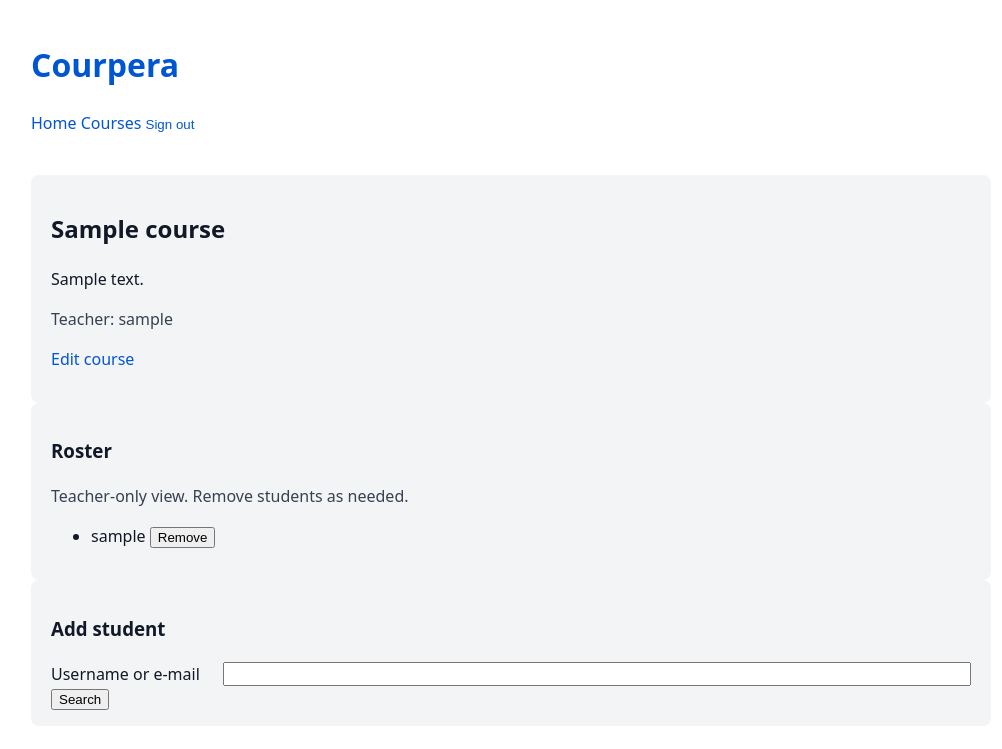
After one commit to blob451/Courpera, a Django app: page /courses/1/ in a window 1280 px wide. The commit adds this page. Shown: the top 749 px of the page, without its empty margins (129-1131 px from the left). Run offline with Django 5.2, Linux system fonts and the light colour scheme; a user stored in the database is signed in; tables that the repository leaves empty hold one stand-in row (values such as "Sample post").

Commit message:
5.01.Courses: models, enrol/unenrol, owner tools, search & edit
- Settings/URLs: add courses app to INSTALLED_APPS; include /courses/ in project urls
- Models/Migrations: add Course (owner, title, description) and Enrolment (unique (course, student)); create initial migration
- Admin: register Course and Enrolment with useful list/search fields
- Forms: CourseForm (create/edit); AddStudentForm (teacher search by username/e‑mail)
- Views:
      - list (public catalogue with enrol/unenrol for students; “Create” for teachers)
      - create (teacher‑only), edit (owner‑only)
      - detail (visible to owner or enrolled; owner controls always visible)
      - enrol (student), unenrol (student), remove student (owner), add student (owner)
      - add‑student supports “Search” (partial case‑insensitive match) and enrol from results
- Templates:
      - courses/list.html (enrol/unenrol buttons for students)
      - courses/create.html (course form)
      - courses/detail.html (owner: edit link, roster with remove, add‑student search/results; student: unenrol button)
      - base.html: add “Courses” link in nav
- UX: if search has no matches, show “No users found” popup; owner controls appear even with empty roster

```diff
--- a/config/settings/base.py
+++ b/config/settings/base.py
@@ -31,6 +31,7 @@ INSTALLED_APPS = [
     "drf_spectacular",
     # Local apps
     "accounts",
+    "courses",
     "ui",
     "api",
 ]
--- a/config/urls.py
+++ b/config/urls.py
@@ -10,6 +10,7 @@ from django.urls import include, path
 urlpatterns = [
     path("admin/", admin.site.urls),
     path("accounts/", include("accounts.urls")),
+    path("courses/", include("courses.urls")),
     path("", include("ui.urls")),  # public index
     # API schema and docs
     path("", include("api.urls")),
--- /dev/null
+++ b/courses/forms.py
@@ -0,0 +1,24 @@
+"""Forms for creating courses."""
+from __future__ import annotations
+
+from django import forms
+
+from .models import Course
+
+
+class CourseForm(forms.ModelForm):
+    """Teacher-facing form for creating/editing courses."""
+
+    class Meta:
+        model = Course
+        fields = ("title", "description")
+
+
+class AddStudentForm(forms.Form):
+    """Teacher utility form to enrol a student by username or e‑mail.
+
+    This keeps the UI simple. A richer search will be added in a later
+    stage. Validation ensures the user exists and holds the student role.
+    """
+
+    query = forms.CharField(label="Username or e‑mail", max_length=150)
--- /dev/null
+++ b/courses/urls.py
@@ -0,0 +1,25 @@
+from django.urls import path
+
+from .views import (
+    course_list,
+    course_create,
+    course_edit,
+    course_detail,
+    course_enrol,
+    course_unenrol,
+    course_remove_student,
+    course_add_student,
+)
+
+app_name = "courses"
+
+urlpatterns = [
+    path("", course_list, name="list"),
+    path("create/", course_create, name="create"),
+    path("<int:pk>/", course_detail, name="detail"),
+    path("<int:pk>/edit/", course_edit, name="edit"),
+    path("<int:pk>/enrol/", course_enrol, name="enrol"),
+    path("<int:pk>/unenrol/", course_unenrol, name="unenrol"),
+    path("<int:pk>/remove/<int:user_id>/", course_remove_student, name="remove"),
+    path("<int:pk>/add-student/", course_add_student, name="add-student"),
+]
--- /dev/null
+++ b/courses/views.py
@@ -0,0 +1,185 @@
+"""Course list/detail and enrolment actions (Stage 5)."""
+from __future__ import annotations
+
+from django.contrib import messages
+from django.contrib.auth.decorators import login_required
+from django.core.exceptions import PermissionDenied
+from django.http import HttpRequest, HttpResponse
+from django.shortcuts import get_object_or_404, redirect, render
+
+from accounts.decorators import role_required
+from accounts.models import Role
+from django.contrib.auth.models import User
+from django.db.models import Q
+from .forms import CourseForm, AddStudentForm
+from .models import Course, Enrolment
+
+
+def _is_enrolled(user, course: Course) -> bool:
+    if not getattr(user, "is_authenticated", False):
+        return False
+    return Enrolment.objects.filter(course=course, student=user).exists()
+
+
+def course_list(request: HttpRequest) -> HttpResponse:
+    """Public course catalogue; actions vary by role."""
+    courses = Course.objects.select_related("owner").all()
+    enrolments = set()
+    if request.user.is_authenticated:
+        enrolments = set(Enrolment.objects.filter(student=request.user).values_list("course_id", flat=True))
+    ctx = {"courses": courses, "enrolled_ids": enrolments, "role": getattr(getattr(request.user, "profile", None), "role", None)}
+    return render(request, "courses/list.html", ctx)
+
+
+@login_required
+@role_required(Role.TEACHER)
+def course_create(request: HttpRequest) -> HttpResponse:
+    """Teacher-only course creation."""
+    if request.method == "POST":
+        form = CourseForm(request.POST)
+        if form.is_valid():
+            course = form.save(commit=False)
+            course.owner = request.user
+            course.save()
+            messages.success(request, "Course created.")
+            return redirect("courses:detail", pk=course.pk)
+    else:
+        form = CourseForm()
+    return render(request, "courses/create.html", {"form": form})
+
+
+@login_required
+@role_required(Role.TEACHER)
+def course_edit(request: HttpRequest, pk: int) -> HttpResponse:
+    """Teacher-only edit of course title/description (owner only)."""
+    course = get_object_or_404(Course, pk=pk)
+    if not course.is_owner(request.user):
+        raise PermissionDenied
+    if request.method == "POST":
+        form = CourseForm(request.POST, instance=course)
+        if form.is_valid():
+            form.save()
+            messages.success(request, "Course updated.")
+            return redirect("courses:detail", pk=course.pk)
+    else:
+        form = CourseForm(instance=course)
+    return render(request, "courses/create.html", {"form": form})
+
+
+@login_required
+def course_detail(request: HttpRequest, pk: int) -> HttpResponse:
+    """Course detail restricted to owner or enrolled students."""
+    course = get_object_or_404(Course.objects.select_related("owner"), pk=pk)
+    owner_view = course.is_owner(request.user)
+    is_enrolled = _is_enrolled(request.user, course)
+    if not (owner_view or is_enrolled):
+        raise PermissionDenied
+
+    # For teachers, show roster; for students, show a concise message.
+    roster = None
+    add_form = None
+    if owner_view:
+        roster = Enrolment.objects.filter(course=course).select_related("student").order_by("student__username")
+        add_form = AddStudentForm()
+    ctx = {"course": course, "owner_view": owner_view, "is_enrolled": is_enrolled, "roster": roster, "add_form": add_form}
+    return render(request, "courses/detail.html", ctx)
+
+
+@login_required
+@role_required(Role.STUDENT)
+def course_enrol(request: HttpRequest, pk: int) -> HttpResponse:
+    """Enrol the current student into a course (idempotent)."""
+    course = get_object_or_404(Course, pk=pk)
+    if request.method == "POST":
+        _, created = Enrolment.objects.get_or_create(course=course, student=request.user)
+        if created:
+            messages.success(request, "Enrolled in course.")
+        return redirect("courses:detail", pk=course.pk)
+    return redirect("courses:list")
+
+
+@login_required
+@role_required(Role.TEACHER)
+def course_remove_student(request: HttpRequest, pk: int, user_id: int) -> HttpResponse:
+    """Teacher removes a student from their course.
+
+    Permission: only the course owner can remove students.
+    """
+    course = get_object_or_404(Course, pk=pk)
+    if not course.is_owner(request.user):
+        raise PermissionDenied
+    if request.method == "POST":
+        Enrolment.objects.filter(course=course, student_id=user_id).delete()
+        messages.success(request, "Student removed from course.")
+    return redirect("courses:detail", pk=course.pk)
+
+
+@login_required
+@role_required(Role.TEACHER)
+def course_add_student(request: HttpRequest, pk: int) -> HttpResponse:
+    """Teacher enrols a student by username or e‑mail (owner only), or searches.
+
+    Behaviour:
+    - If the submitted button named 'action' has value 'search', perform a
+      partial match search on username/e‑mail and render the course detail
+      with results.
+    - Otherwise, attempt to enrol a single user identified by the query
+      (exact username or e‑mail match), then redirect back to detail.
+    """
+    course = get_object_or_404(Course, pk=pk)
+    if not course.is_owner(request.user):
+        raise PermissionDenied
+    if request.method == "POST":
+        form = AddStudentForm(request.POST)
+        if form.is_valid():
+            q = form.cleaned_data["query"].strip()
+            action = request.POST.get("action", "enrol").lower()
+            if action == "search":
+                # Partial, case-insensitive match on username or e‑mail; student role only
+                results = (
+                    User.objects.select_related("profile")
+                    .filter(Q(username__icontains=q) | Q(email__icontains=q))
+                    .filter(profile__role=Role.STUDENT)
+                    .order_by("username")[:20]
+                )
+                roster = (
+                    Enrolment.objects.filter(course=course)
+                    .select_related("student")
+                    .order_by("student__username")
+                )
+                ctx = {
+                    "course": course,
+                    "owner_view": True,
+                    "is_enrolled": False,
+                    "roster": roster,
+                    "add_form": form,
+                    "search_results": results,
+                    "searched": True,
+                }
+                return render(request, "courses/detail.html", ctx)
+            # Enrol flow: exact match on username or e‑mail
+            target = (
+                User.objects.select_related("profile").filter(username__iexact=q).first()
+                or User.objects.select_related("profile").filter(email__iexact=q).first()
+            )
+            if not target:
+                messages.error(request, "No user found for that username or e‑mail.")
+                return redirect("courses:detail", pk=course.pk)
+            profile = getattr(target, "profile", None)
+            if not profile or profile.role != Role.STUDENT:
+                messages.error(request, "User is not a student.")
+                return redirect("courses:detail", pk=course.pk)
+            Enrolment.objects.get_or_create(course=course, student=target)
+            messages.success(request, f"Enrolled {target.username}.")
+    return redirect("courses:detail", pk=course.pk)
+
+
+@login_required
+@role_required(Role.STUDENT)
+def course_unenrol(request: HttpRequest, pk: int) -> HttpResponse:
+    """Student unenrols from a course (owner unaffected)."""
+    course = get_object_or_404(Course, pk=pk)
+    if request.method == "POST":
+        Enrolment.objects.filter(course=course, student=request.user).delete()
+        messages.success(request, "Unenrolled from course.")
+    return redirect("courses:list")
--- a/templates/base.html
+++ b/templates/base.html
@@ -28,11 +28,13 @@
       <nav aria-label="Primary">
         {% if request.user.is_authenticated %}
           <a href="/accounts/home/">Home</a>
+          <a href="/courses/">Courses</a>
           <form method="post" action="/accounts/logout/" style="display:inline">
             {% csrf_token %}
             <button type="submit" style="background:none;border:0;color:var(--accent);cursor:pointer;padding:0">Sign out</button>
           </form>
         {% else %}
+          <a href="/courses/">Courses</a>
           <a href="/accounts/login/">Sign in</a>
           <a href="/accounts/register/">Register</a>
         {% endif %}
--- /dev/null
+++ b/templates/courses/detail.html
@@ -0,0 +1,73 @@
+{% extends "base.html" %}
+{% block title %}{{ course.title }} — {{ block.super }}{% endblock %}
+{% block content %}
+  <section class="panel">
+    <h2>{{ course.title }}</h2>
+    {% if course.description %}
+      <p>{{ course.description }}</p>
+    {% endif %}
+    <p class="muted">Teacher: {{ course.owner.username }}</p>
+    {% if owner_view %}
+      <p><a href="/courses/{{ course.id }}/edit/">Edit course</a></p>
+    {% endif %}
+  </section>
+
+  {% if owner_view %}
+  <section class="panel">
+    <h3>Roster</h3>
+    <p class="muted">Teacher-only view. Remove students as needed.</p>
+    <ul>
+      {% for e in roster %}
+        <li>
+          {{ e.student.username }}
+          <form method="post" action="/courses/{{ course.id }}/remove/{{ e.student.id }}/" style="display:inline">
+            {% csrf_token %}
+            <button type="submit">Remove</button>
+          </form>
+        </li>
+      {% empty %}
+        <li>No students enrolled yet.</li>
+      {% endfor %}
+    </ul>
+  </section>
+  <section class="panel">
+    <h3>Add student</h3>
+    <form method="post" action="/courses/{{ course.id }}/add-student/">
+      {% csrf_token %}
+      <div class="kv">
+        <label for="id_query">Username or e‑mail</label>
+        {{ add_form.query }}
+      </div>
+      <button type="submit" name="action" value="search">Search</button>
+    </form>
+    {% if searched and search_results|length == 0 %}
+      <script>try{ alert('No users found'); }catch(e){/*no-op*/}</script>
+    {% endif %}
+    {% if search_results %}
+      <h4>Search results</h4>
+      <ul>
+        {% for u in search_results %}
+          <li>
+            {{ u.username }}{% if u.email %} <span class="muted">({{ u.email }})</span>{% endif %}
+            <form method="post" action="/courses/{{ course.id }}/add-student/" style="display:inline">
+              {% csrf_token %}
+              <input type="hidden" name="query" value="{{ u.username }}">
+              <button type="submit" name="action" value="enrol">Enrol</button>
+            </form>
+          </li>
+        {% endfor %}
+      </ul>
+    {% endif %}
+  </section>
+  {% endif %}
+
+  {% if not owner_view and is_enrolled %}
+  <section class="panel">
+    <h3>Course actions</h3>
+    <form method="post" action="/courses/{{ course.id }}/unenrol/">
+      {% csrf_token %}
+      <button type="submit">Unenrol from course</button>
+    </form>
+  </section>
+  {% endif %}
+{% endblock %}
```
Also changed, not shown: courses/admin.py (added, +16 -0 lines), courses/models.py (added, +52 -0 lines), templates/courses/create.html (added, +19 -0 lines), templates/courses/list.html (added, +34 -0 lines), courses/migrations/0001_initial.py (added), courses/migrations/__init__.py (added), 1 other file.
